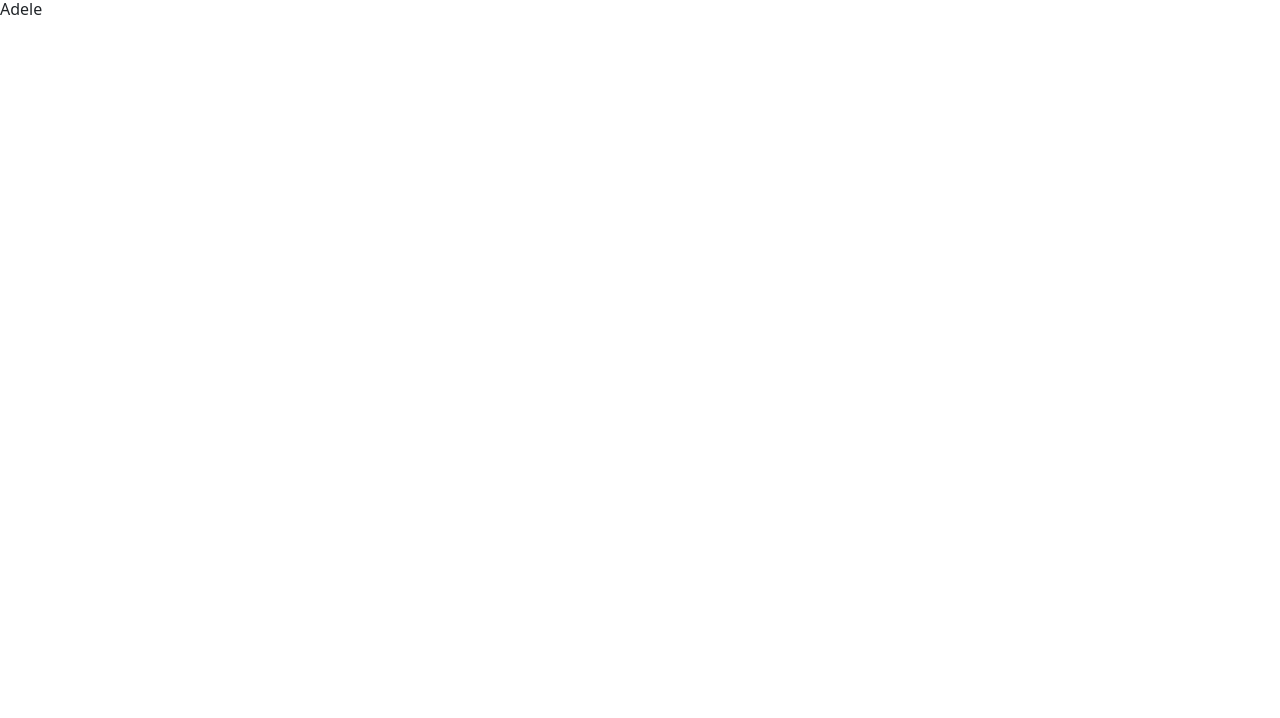
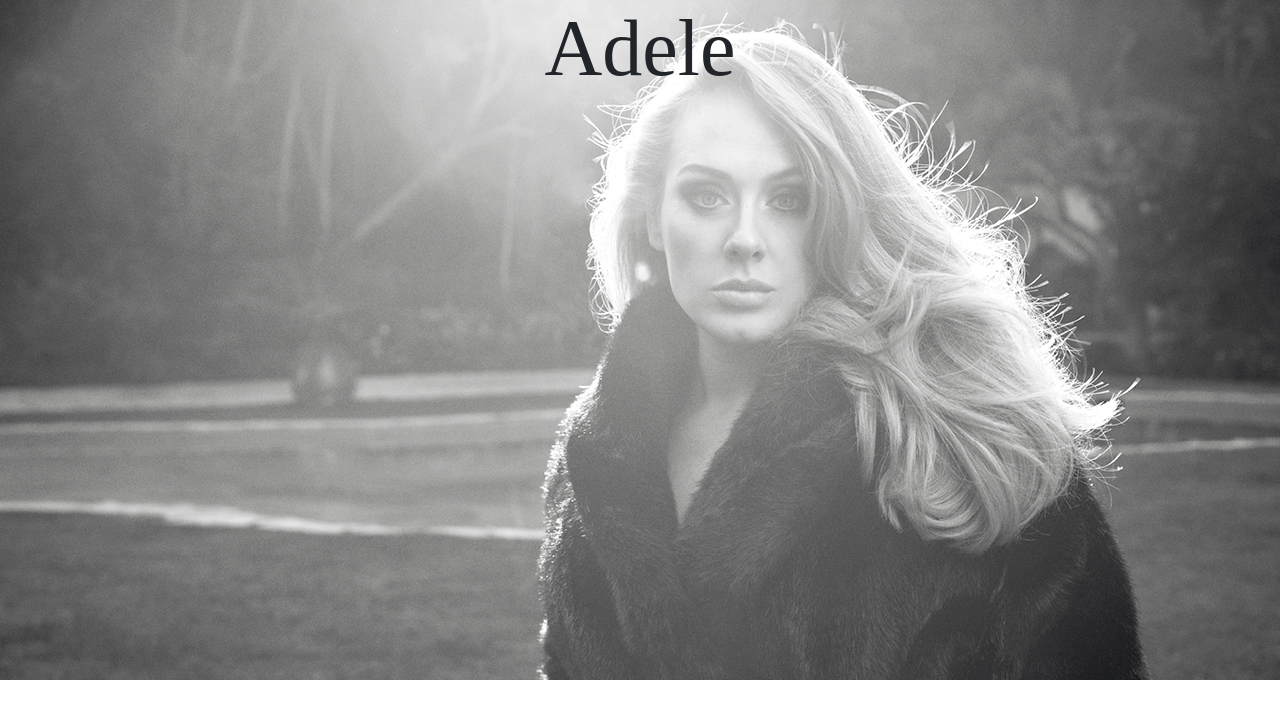
Before and after one commit to Raiza-D/all-about-adele, a React (Create React App) app: page / in a window 1280 px wide. Shown: the top 718 px of the page. Built offline with nearby package versions, Linux system fonts and the light colour scheme; a web font is replaced by a local one.

Commit message:
Import Home.css stylesheet. Remove import for App.css stylsheet. Add home class to main div tag.

```diff
--- a/src/components/Home.jsx
+++ b/src/components/Home.jsx
@@ -1,9 +1,9 @@
 import React from "react";
-import "../App.css";
+import "../styles/Home.css";
 
 export default function Home() {
   return (
-    <div>
+    <div className="home">
       <h6 className="home-title">Adele</h6>
     </div>
   );
```
